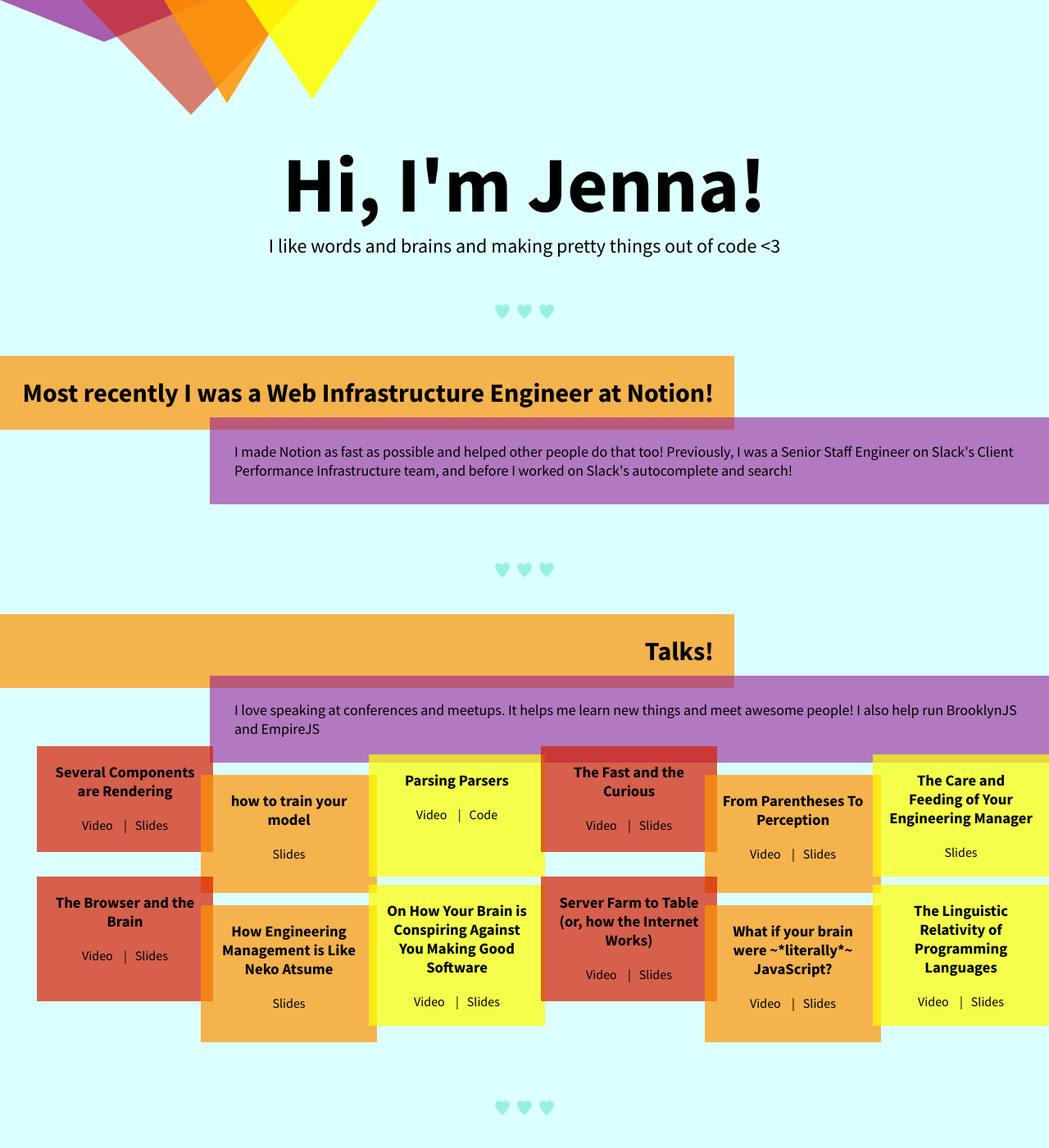
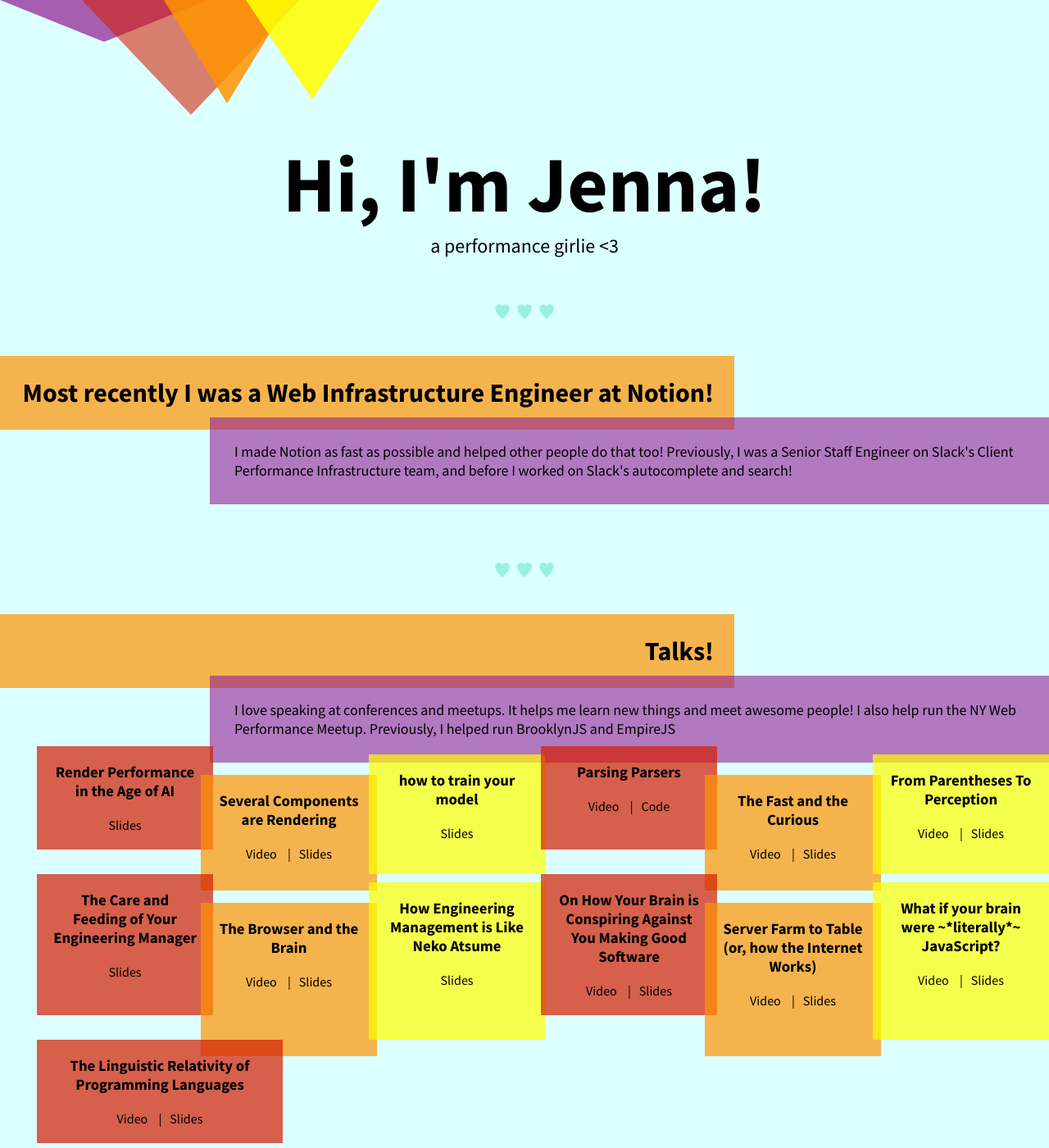
Before and after one commit to jennazee/jennazee.github.io, a Jekyll site: the page index.html, which Jekyll copies as it is, in a window 1280 px wide and 1400 px high. Shown: the whole window at 82% size. Built offline with Jekyll 4.4.1, drawn with Linux system fonts in a browser that asks for light colours.

Commit message:
Add NY perf slides

```diff
--- a/index.html
+++ b/index.html
@@ -14,7 +14,7 @@
   <header>
     <svg width="100%" height="100%" version="1.1" xmlns="http://www.w3.org/2000/svg" id="TopSvg">
     <h1 class="Title">Hi, I'm Jenna!</h1>
-    <p class="Subtitle">I like words and brains and making pretty things out of code <3 </p>
+    <p class="Subtitle">a performance girlie <3 </p>
   </header>
 
   <div class="Contentbox">
@@ -26,8 +26,14 @@
 
     <div class="Textbox">
       <h2 class="Heading">Talks!</h2>
-      <p class="Explanation">I love speaking at conferences and meetups. It helps me learn new things and meet awesome people! I also help run <a href="http://brooklynjs.com">BrooklynJS</a> and <a href="https://empirejs.org">EmpireJS</a></p>
+      <p class="Explanation">I love speaking at conferences and meetups. It helps me learn new things and meet awesome people! I also help run the <a href="https://www.nywebperformance.com/">NY Web Performance Meetup</a>. Previously, I helped run <a href="http://brooklynjs.com">BrooklynJS</a> and <a href="https://empirejs.org">EmpireJS</a></p>
       <ul class="Portfolio">
+        <li class="Portfolio__entry">
+          <h3 class="Portfolio__title">Render Performance in the Age of AI</h3>
+          <ul class="Portfolio__links">
+            <li><a href="slides/at-ny-perf-2026.pdf">Slides</a></li>
+          </ul>
+        </li>
         <li class="Portfolio__entry">
           <h3 class="Portfolio__title">Several Components are Rendering</h3>
           <ul class="Portfolio__links">
```
Also changed, not shown: at-ny-perf-2026.html (added, +10 -0 lines), 1 other file.
